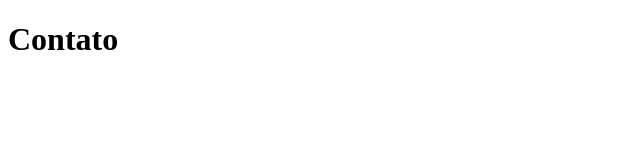
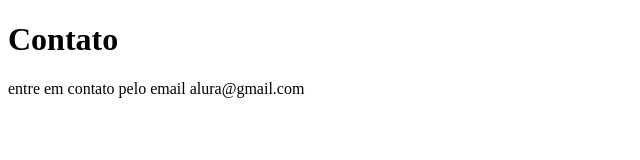
Before and after one commit to LaneSarrazin/SistemaCadastro, a plain HTML site: page contato.html in a window 1280 px wide. Shown: the whole page, without its empty margins (0-640 px from the left). Drawn offline with Linux system fonts and the light colour scheme.

Commit message:
adicionando email de contato

```diff
--- a/contato.html
+++ b/contato.html
@@ -7,5 +7,6 @@
 </head>
 <body>
     <h1>Contato</h1>
+    <p>entre em contato pelo email alura@gmail.com</p>
 </body>
 </html>
```
